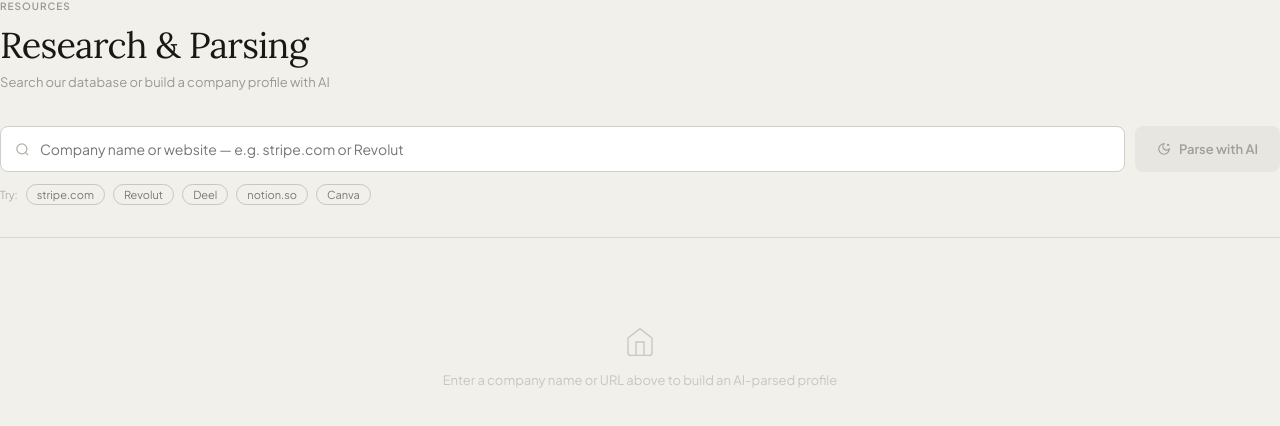
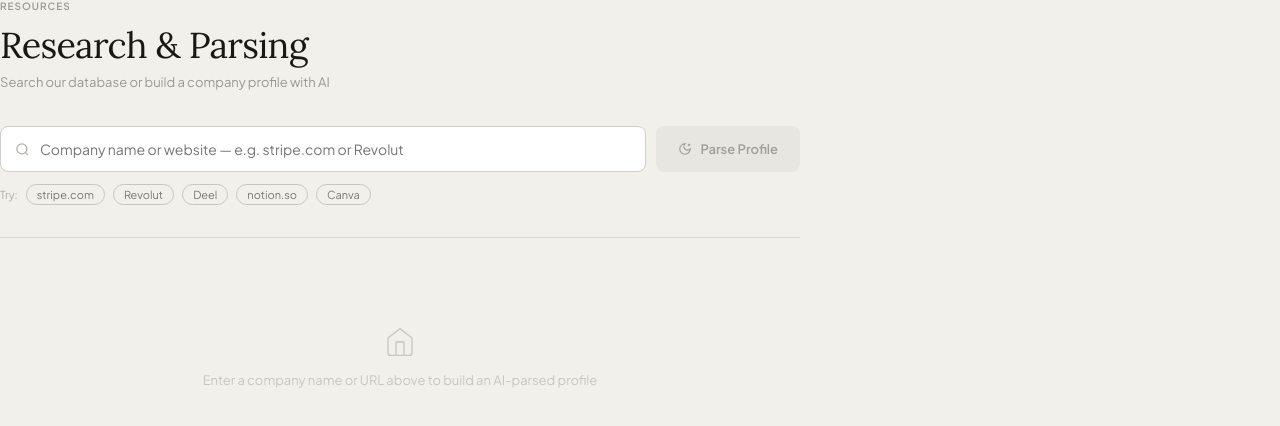
Before and after one commit to sillyledger/aegos-app, a Next.js app: page /research in a window 1280 px wide. Shown: the top 426 px of the page. Built offline with nearby package versions, Linux system fonts and the light colour scheme.

Commit message:
Update ResearchClient.tsx

```diff
--- a/src/app/(dashboard)/research/ResearchClient.tsx
+++ b/src/app/(dashboard)/research/ResearchClient.tsx
@@ -133,7 +133,7 @@ export default function ResearchClient() {
   // ── Render ─────────────────────────────────────────────────────────────────
 
   return (
-    <div>
+    <div style={{ maxWidth: 800 }}>
 
       {/* Search */}
       <form onSubmit={handleParse} style={{ marginBottom: 32 }}>
@@ -190,7 +190,7 @@ export default function ResearchClient() {
             <svg width="14" height="14" viewBox="0 0 24 24" fill="none" stroke="currentColor" strokeWidth="2">
               <path d="M12 3a6 6 0 0 0 9 9 9 9 0 1 1-9-9Z"/><path d="M19 3v4M21 5h-4"/>
             </svg>
-            {loading ? 'Parsing…' : 'Parse with AI'}
+            {loading ? 'Parsing…' : 'Parse Profile'}
           </button>
         </div>
 
@@ -273,7 +273,7 @@ export default function ResearchClient() {
               <svg width="13" height="13" viewBox="0 0 24 24" fill="none" stroke="currentColor" strokeWidth="2">
                 <path d="M12 3a6 6 0 0 0 9 9 9 9 0 1 1-9-9Z"/><path d="M19 3v4M21 5h-4"/>
               </svg>
-              AI-generated profile — data may be incomplete or imprecise.
+              The data parsed may be incomplete or imprecise.
             </span>
             {reportSent ? (
               <span style={{ color: '#166534', fontWeight: 600, fontSize: 11 }}>✓ Report received, thanks</span>
```
